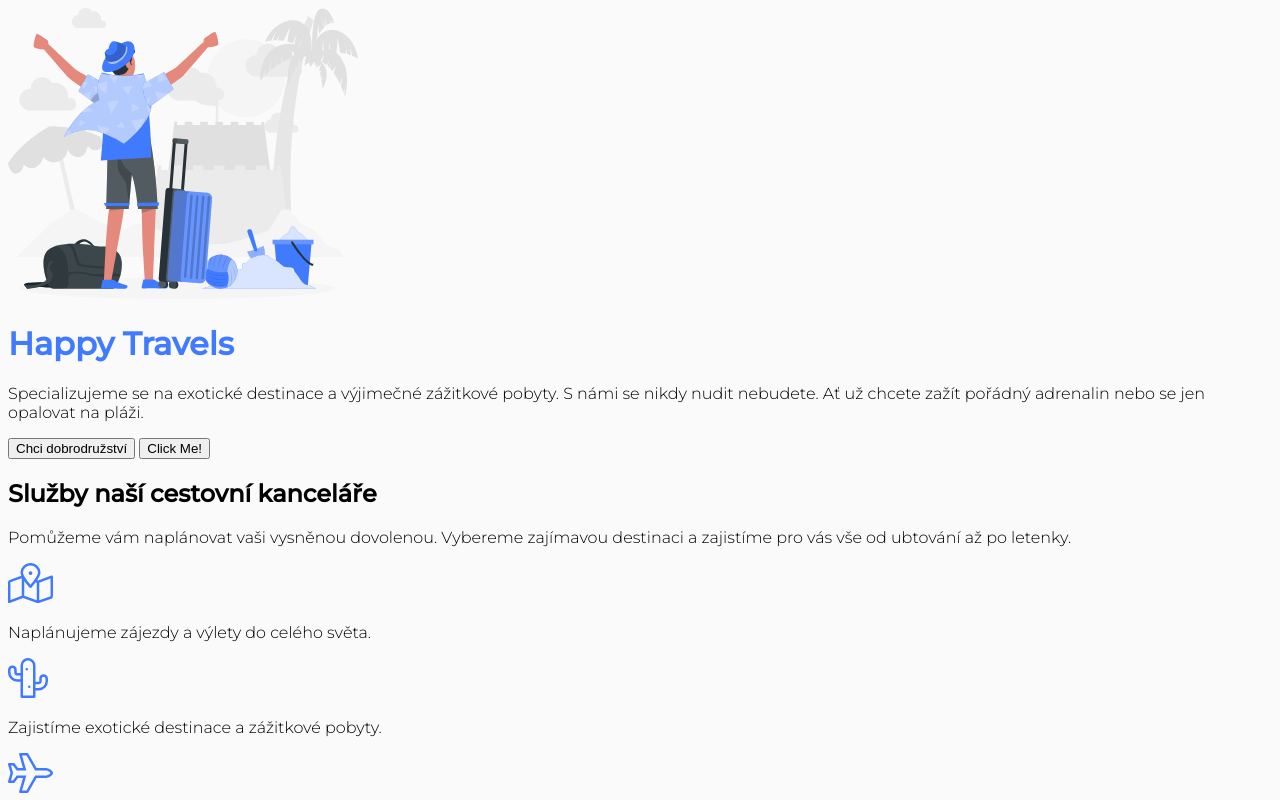
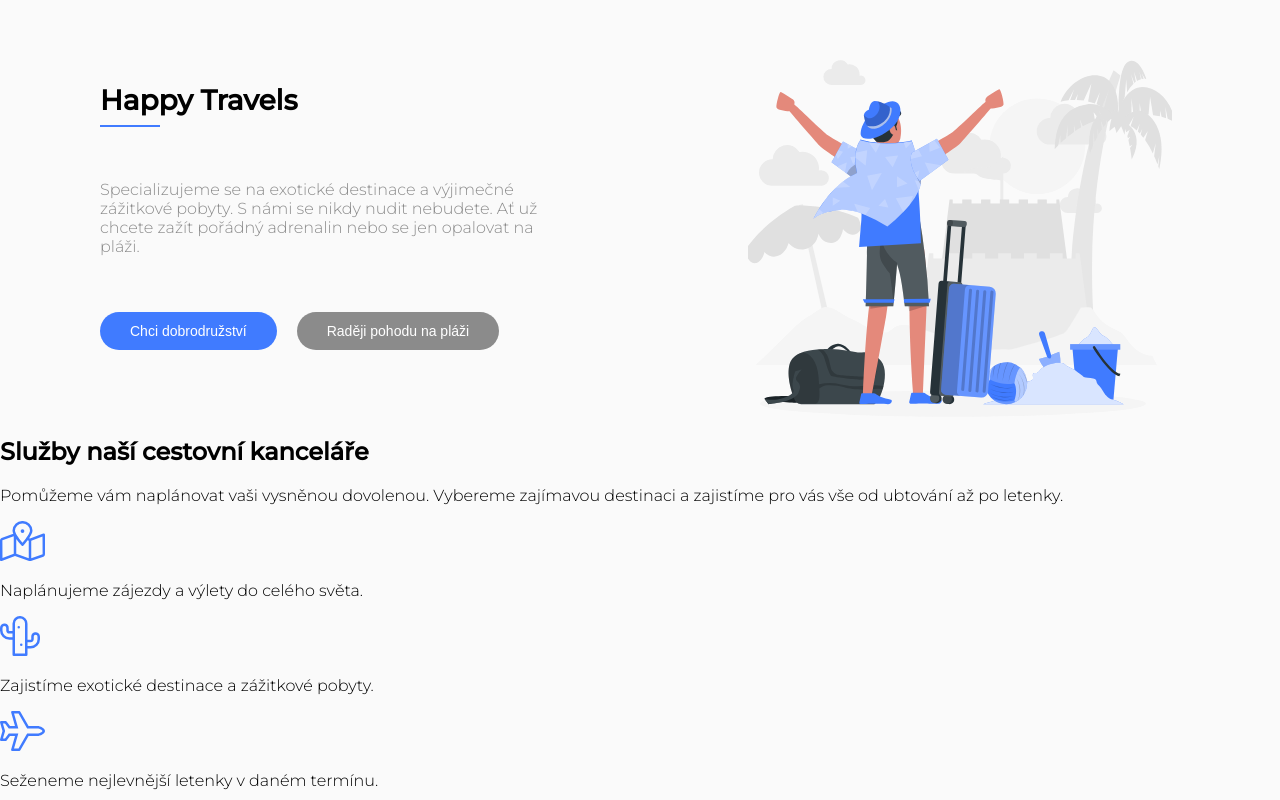
Before and after one commit to LucieTesarova/Sluzby-cestovni-kancelare, a plain HTML site: page index.html in a window 1280 px wide. Shown: the top 800 px of the page. Drawn offline with Linux system fonts and the light colour scheme.

Commit message:
finish main-section

```diff
--- a/index.html
+++ b/index.html
@@ -13,18 +13,22 @@
   </head>
   <body>
     <div class="container">
-      <div>
-        <section class="main-section">
+      <section class="main-section">
+      <div class="main-section__image-container">
         <img src="images/happy-traveler.svg" alt="obrazek dovolena" />
       </div>
-      <h1>Happy Travels</h1>
-      <p>
+      <div class="main-section__texts-container">
+      <h1 class="main-section__title">Happy Travels</h1>
+      <p class="main-section__text">
         Specializujeme se na exotické destinace a výjimečné zážitkové pobyty. S
         námi se nikdy nudit nebudete. Ať už chcete zažít pořádný adrenalin nebo
         se jen opalovat na pláži.
       </p>
-      <button type="button">Chci dobrodružství</button>
-      <button type="button">Click Me!</button>
+      <div class="main-section__buttons">
+      <button class="main-section__button" type="button">Chci dobrodružství</button>
+      <button class="main-section__button main-section__button-grey" type="button">Raději pohodu na pláži</button>
+    </div>
+  </div>
     </section>
 
       <section class="travel-agency-services">
--- a/scss/_base.scss
+++ b/scss/_base.scss
@@ -8,11 +8,15 @@ html {
 }
 
 body {
+  margin: 0;
+  padding: 0;
   font-family: $font-family;
   font-size: $medium;
   font-weight: 300;
   background-color: $color-bacground;
 }
-h1 {
-  color: $color-blue;
+
+.container{
+  margin: 0 auto;
+  // padding: 0 20px;
 }
--- /dev/null
+++ b/scss/_main-section.scss
@@ -0,0 +1,105 @@
+.main-section{
+  padding-top: 60px;
+  text-align: center;
+}
+
+.main-section__image-container {
+  width: 21.875rem;
+  margin: 0 auto;
+}
+
+.main-section__image-container img{
+    height: 100%;
+    width: 100%;
+    object-fit: cover;
+}
+
+.main-section__texts-container{
+padding-left: 20px;
+padding-right: 20px;
+}
+
+.main-section__title {
+  position: relative;
+  color: $color-black;
+  font-size: $large;
+}
+
+.main-section__title::after{
+  content: "";
+  position: absolute;
+  background-color: $color-blue;
+  bottom: -10px;
+  left: calc(50% - 30px);
+  height: 2px;
+  width: 60px;
+}
+
+.main-section__text {
+  color: $color-grey;
+  padding-top: 40px;
+  padding-bottom: 40px;
+}
+
+.main-section__buttons{
+ display: flex;
+ flex-direction: column;
+ gap: 20px;
+ align-items: center;
+}
+
+.main-section__button {
+  background-color: $color-blue;
+  color: $color-white;
+  font-size: $small;
+  width: fit-content;
+  padding: 11px 30px;
+  border-radius: 20px;
+  border: none;
+}
+
+.main-section__button-grey{
+    background-color: $color-grey;
+}
+
+@media screen and (min-width: 40rem){
+  .main-section__buttons{
+    flex-direction: row;
+    justify-content: center;
+  }
+
+  .main-section__texts-container{
+    padding-left: 100px;
+    padding-right: 100px;
+    }
+}
+
+@media screen and (min-width: 68.75rem){
+  .main-section{
+    display: grid;
+    grid-template-columns: 1fr 1fr;
+    text-align: left;
+  }
+
+  .main-section__texts-container{
+    grid-column: 1/2;
+    grid-row: 1/2;
+  }
+
+  .main-section__image-container{
+    grid-column: 2/3;
+    grid-row: 1/2;
+  }
+
+  .main-section__image-container {
+    width: 26.56rem;
+  }
+
+  .main-section__title::after{
+    left: 0;
+  }
+
+  .main-section__buttons{
+    justify-content: left;
+  }
+}
--- a/scss/style.scss
+++ b/scss/style.scss
@@ -1,2 +1,3 @@
 @import 'variable';
-@import 'base'
+@import 'base';
+@import 'main-section';
```
Also changed, not shown: css/style.css, 1 other file.
